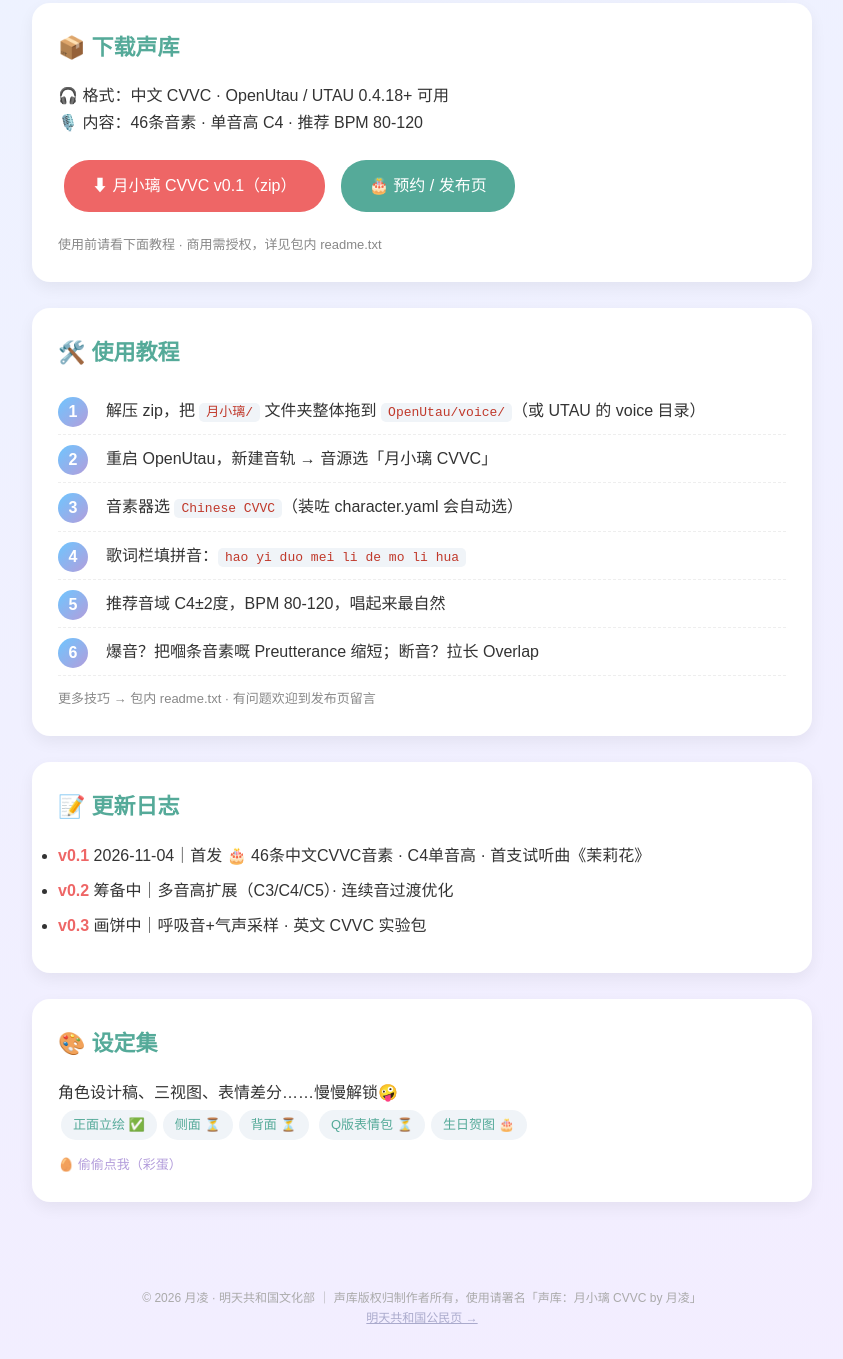
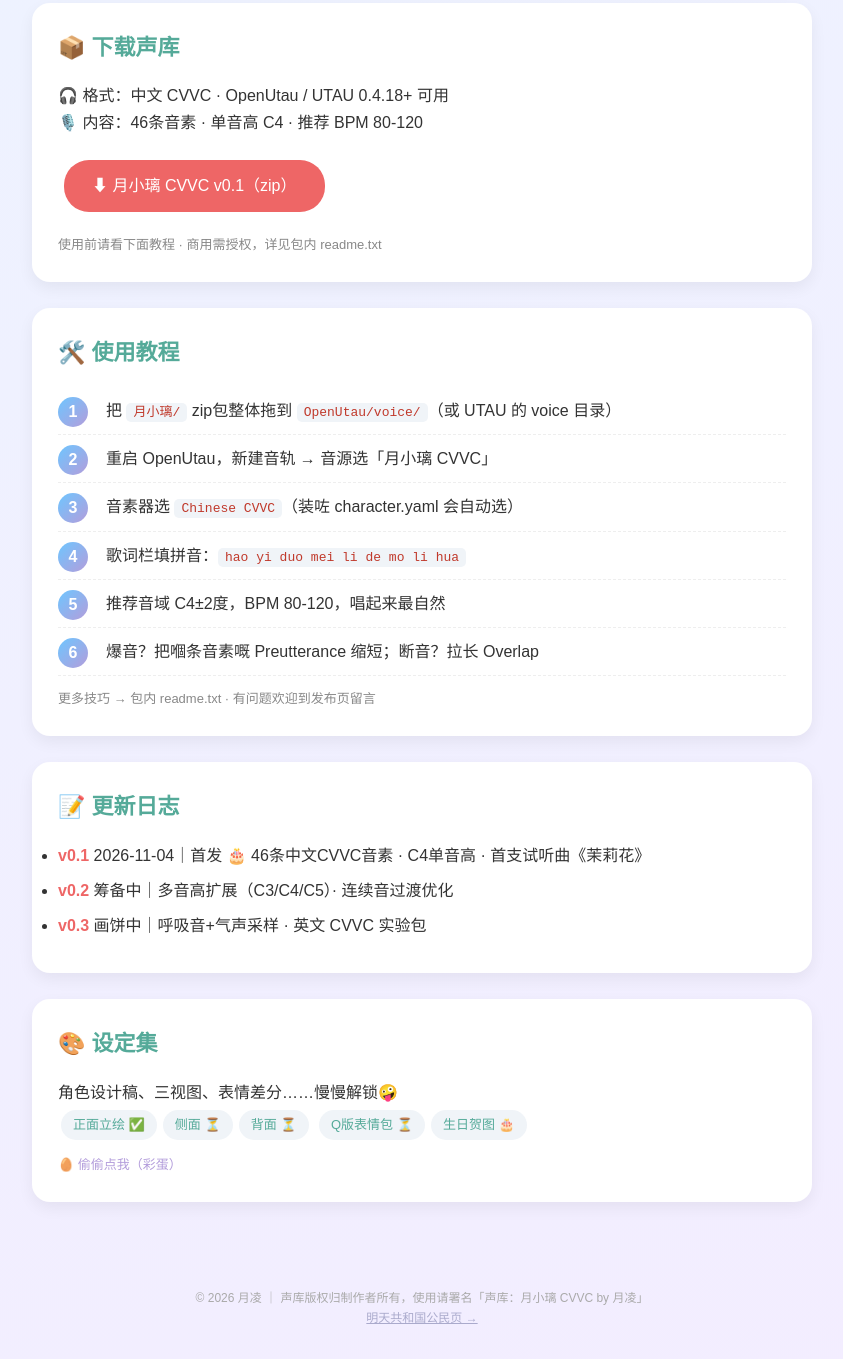
Before and after one commit to xiaobei484/yuexiaoli, a plain HTML site: page home.html in a window 1280 px wide. Shown: the part 1239-2598 px from the top of the page, without its empty margins (218-1061 px from the left). Drawn offline with Linux system fonts and the light colour scheme.

Commit message:
Remove redundant text from character description

```diff
--- a/home.html
+++ b/home.html
@@ -66,7 +66,7 @@
       <img src="icon.png" alt="月小璃">
       <div class="char">
         <p>「录音开始！」🎙️</p>
-        <p>月小璃，14岁，明天共和国公民 #TM-002。元气活泼、偶尔天然呆，一拿起麦克风就秒变认真模式。声源系执政官月凌，被窝录音法诞生嘅第一只中文 CVVC 声库。</p>
+        <p>月小璃，14岁。元气活泼、偶尔天然呆，一拿起麦克风就秒变认真模式。声源系执政官月凌，被窝录音法诞生嘅第一只中文 CVVC 声库。</p>
         <div class="chips">
           <span>甜美声线</span><span>C4单音高</span><span>46条音素</span>
           <span>匹诺曹P粉</span><span>讨厌爆音</span>
@@ -104,7 +104,6 @@
        🎙️ 内容：46条音素 · 单音高 C4 · 推荐 BPM 80-120</p>
     <div class="dl" style="margin-top:16px;">
       <a class="btn r" href="yuexiaoli_cvvc_v0.1.zip">⬇ 月小璃 CVVC v0.1（zip）</a>
-      <a class="btn" href="https://xiaobei484.github.io/yuexiaoli/" target="_blank">🎂 预约 / 发布页</a>
     </div>
     <p style="margin-top:14px;font-size:13px;color:#888;">
       使用前请看下面教程 · 商用需授权，详见包内 readme.txt
@@ -115,7 +114,7 @@
   <section id="tutorial">
     <h2>🛠️ 使用教程</h2>
     <ol class="steps">
-      <li>解压 zip，把 <code>月小璃/</code> 文件夹整体拖到 <code>OpenUtau/voice/</code>（或 UTAU 的 voice 目录）</li>
+      <li>把 <code>月小璃/</code> zip包整体拖到 <code>OpenUtau/voice/</code>（或 UTAU 的 voice 目录）</li>
       <li>重启 OpenUtau，新建音轨 → 音源选「月小璃 CVVC」</li>
       <li>音素器选 <code>Chinese CVVC</code>（装咗 character.yaml 会自动选）</li>
       <li>歌词栏填拼音：<code>hao yi duo mei li de mo li hua</code></li>
@@ -154,7 +153,7 @@
 </div>
 
 <footer>
-  © 2026 月凌 · 明天共和国文化部 ｜ 声库版权归制作者所有，使用请署名「声库：月小璃 CVVC by 月凌」<br>
+  © 2026 月凌 ｜ 声库版权归制作者所有，使用请署名「声库：月小璃 CVVC by 月凌」<br>
   <a href="https://xiaobei484.github.io/tomorrow-republic-citizens" style="color:#aac;">明天共和国公民页 →</a>
 </footer>
 </body>
```
